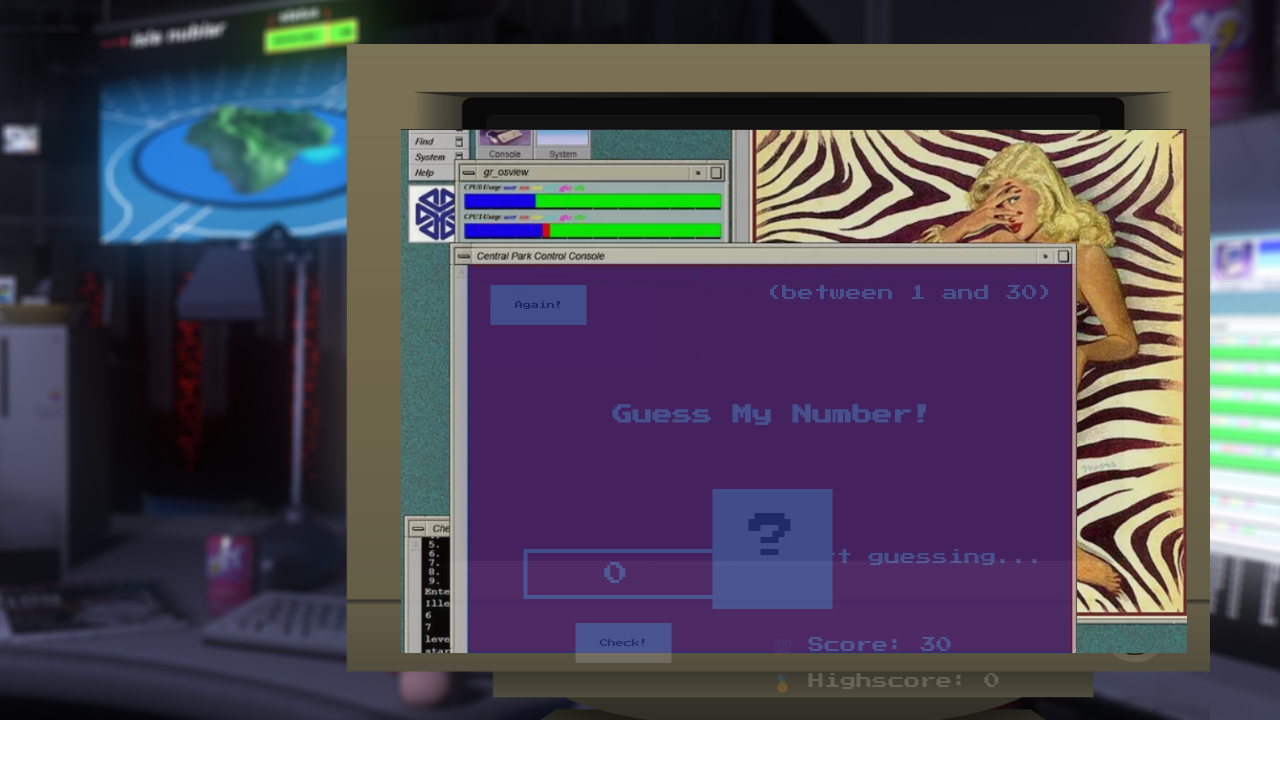
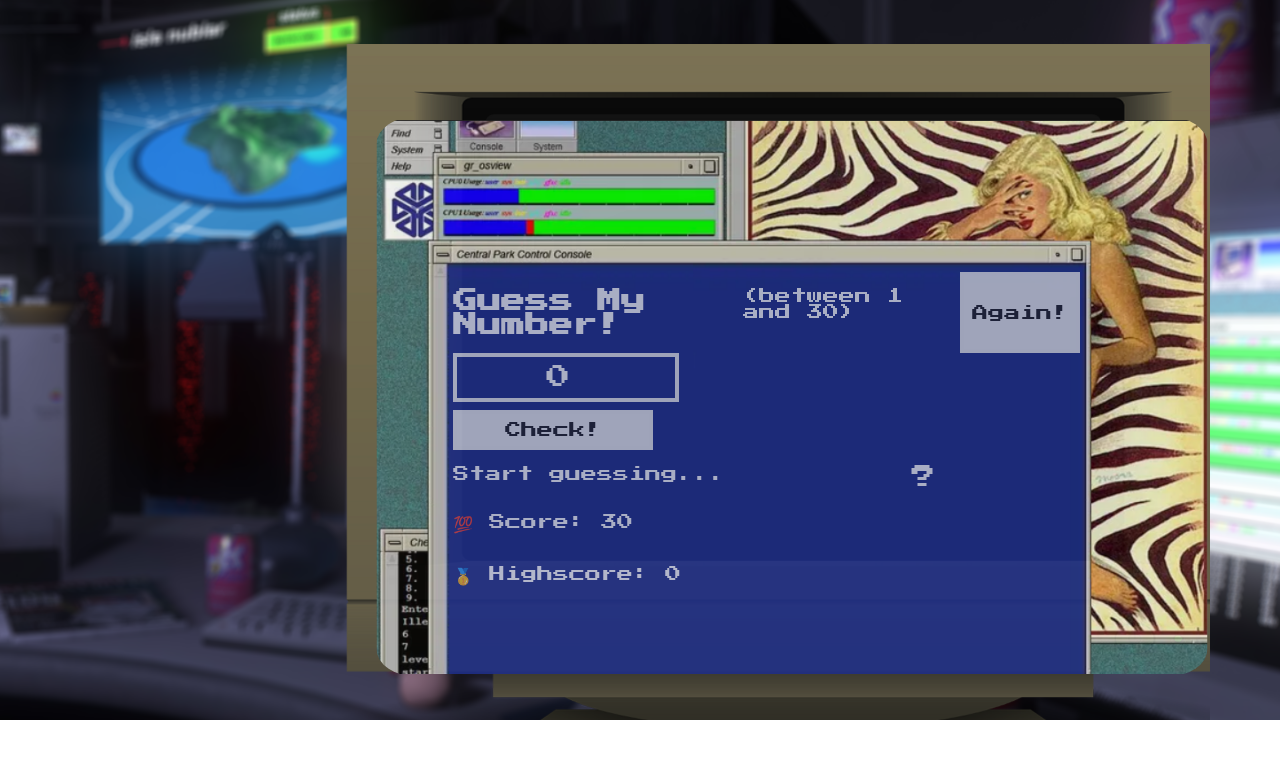
Before and after one commit to ChroniCODER/Guess-My-Number-Jurassic-Park-Edition, a website: page index.html in a window 1280 px wide. Both pictures are taken after a click on the button "EASY". Drawn offline with Linux system fonts and the light colour scheme.

Commit message:
envoi du projet sur github

```diff
--- a/index.html
+++ b/index.html
@@ -12,8 +12,7 @@
     <div class="crt-container">
       <div class="game-window">
         <div class="displayTitle">
-          <header>
-            <img src="" name="logo" />
+          <header class="title-header">
             <h1>Guess My Number!</h1>
             <h2>Jurassic Park Edition</h2>
           </header>
@@ -40,27 +39,30 @@
         </div>
 
         <div class="displayGame">
-          <header>
+          <header class="game-header">
             <h1>Guess My Number!</h1>
             <p class="between">(Between 1 and XX)</p>
             <button class="btn again" onclick="onButtonAgainClick()">
               Again!
             </button>
-            <div class="number">?</div>
           </header>
+
           <main>
             <section class="left">
               <input type="number" class="guess" onchange="verifyInput()" />
               <button class="btn check" onclick="onButtonClick()">
                 Check!
               </button>
-            </section>
-            <section class="right">
               <p class="message">Start guessing...</p>
               <p class="label-score">💯 Score: <span class="score">20</span></p>
               <p class="label-highscore">
                 🥇 Highscore: <span class="highscore">0</span>
               </p>
+            </section>
+            <section class="right">
+              <div class="number">?</div>
+              <img id="gif" src="img/dennysNedry.webp"/>
+              <audio id="audio" src="audio/magicWord.mp3" preload="auto"></audio>
             </section>
           </main>
         </div>
--- a/script.js
+++ b/script.js
@@ -185,6 +185,18 @@ function docChanger(className, entrie, speed) {
         element.textContent = entrie;
     }, speed);
 }
+function magicWordGif(delay) {
+    const gifElement = document.getElementById('gif');
+    const audioElement = document.getElementById('audio');
+    // Afficher le GIF
+    gifElement.style.display = 'block';
+    // Jouer le son
+    audioElement.play();
+    // Masquer le GIF après le délai spécifié
+    setTimeout(() => {
+        gifElement.style.display = 'none';
+    }, delay);
+}
 //initialisation de la valeur d'input
 let inputElement = document.querySelector('.guess');
 const tempNumber = 0;
@@ -205,14 +217,16 @@ function onButtonClick() {
         currentScore -= 1;
         score.textContent = currentScore.toString();
         docChanger('number', '', 1);
-        numberElt.classList.add('error');
+        magicWordGif(3500);
+        //numberElt.classList.add('error');
     }
     else if (parsedValue < secretNumber) {
         docChanger('message', `${parsedValue} is less than the secret number`, 1);
         docChanger('number', '', 1);
+        magicWordGif(3500);
         currentScore -= 1;
         score.textContent = currentScore.toString();
-        numberElt.classList.add('error');
+        //numberElt.classList.add('error');
     }
     if (parsedValue === secretNumber) {
         docChanger('message', 'bonne réponse ! BRAVO ! ', 1);
--- a/style2.css
+++ b/style2.css
@@ -1,10 +1,6 @@
 @import url('https://fonts.googleapis.com/css?family=Press+Start+2P&display=swap');
 
-* {
-  margin: 0;
-  padding: 0;
-  box-sizing: inherit;
-}
+
 
 html {
   font-size: 50%;
@@ -19,90 +15,93 @@ body {
 }
 
 /* LAYOUT */
-header {
-  position: relative;
-  height: 35vh;
+
+
+.game-header {
+  display: flex;
 
 }
 
 main {
-  height: 65vh;
   color: #ffffff;
   display: flex;
+  justify-content:space-around;
+}
 
-  justify-content: space-around;
+.left, .right {
+  width: 50%;
+  box-sizing: border-box;
+}
+
+.right {
+  display: flex;
+  justify-content: center;
+  align-items: center;
+
 }
 
 .left {
-  width: 52rem;
-  display: flex;
+  display:flex;
   flex-direction: column;
-  align-items: center;
+
 }
 
-.right {
-  width: 52rem;
-  font-size: 2rem;
-}
+
 
 /* ELEMENTS STYLE */
 
-.game-window {
-  background-color: red;
-  position: relative;
-  top: 23%;
-  left: 47%; /* Ajustez la valeur selon votre besoin */
-  transform: translate(-50%, -0%);
-  width: 605px; /* Largeur de l'écran CRT en pixels */
-  height: 388px; /* Hauteur de l'écran CRT en pixels */
-  padding: 5px; /* Espacement intérieur pour le contenu */
-  opacity: 20%;
-
-}
 h1 {
   color: #ffffff;
-  font-size: 250%;
-  text-align: center;
-  position: absolute;
-  width: 100%;
-  top: 52%;
-  left: 50%;
-  transform: translate(-50%, -50%);
+  font-size: x-large;
 }
 
 h2 {
   color: #ffffff;
+  font-size: large;
+}
+p {
+  color: #ffffff;
+  font-size: 2rem;
 }
 
 .number {
-  background: #eee;
-  color: #333;
-  font-size: 6rem;
-  width: 15rem;
-  padding: 3rem 0rem;
+  color: #ffffff;
+  width: 50rem;
+  font-size: 3rem;
   text-align: center;
-  position: absolute;
-  bottom: 0;
-  left: 50%;
-  transform: translate(-50%, 50%);
-  min-height: 15rem;
 }
 
-.number.error{
+#gif {
   background: url("img/dennysNedry.webp");
+  background-size: auto;
   background-size: cover;
+  position: absolute;
+  width: 200px;
+  height: 300px;
+  display: none;
 }
 
+.game-window {
+
+  position: relative;
+  top: 27%;
+  left: 47%; /* Ajustez la valeur selon votre besoin */
+  transform: translate(-50%, -0%);
+  width: 627px; /* Largeur de l'écran CRT en pixels */
+  height: 399px; /* Hauteur de l'écran CRT en pixels */
+  padding: 5px; /* Espacement intérieur pour le contenu */
+  opacity: 70%;
+
+}
 .crt-container {
   position: relative;
   top: 0%;
   left: 62%; /* Ajustez la valeur selon votre besoin */
   transform: translate(-50%, -0%);
-  width: 786px; /* Largeur de l'écran CRT en pixels */
-  height: 550px; /* Hauteur de l'écran CRT en pixels */
+  width: 831px; /* Largeur de l'écran CRT en pixels */
+  height: 561px; /* Hauteur de l'écran CRT en pixels */
   background: url("img/nedry_desktop.png") center/contain no-repeat;
-  padding: 40px; /* Espacement intérieur pour le contenu */
-  border-radius: 1%;
+  border-radius: 5%;
   margin-top: 116px;
   /* a partir de là en dessous c'est animation de l'ecran CRT*/
   animation: flicker 0.05s infinite;
@@ -119,39 +118,35 @@ h2 {
 
 .between {
   font-size: 2rem;
-  position: absolute;
-  top: 2rem;
-  right: 2rem;
   color:#ffffff;
 }
 
-.again {
-  position: absolute;
-  top: 2rem;
-  left: 2rem;
-}
 
 .guess {
   background: none;
   border: 4px solid #eee;
   font-family: inherit;
-  color: inherit;
+  color: #ffffff;
   font-size: 3rem;
   padding: 1.1rem;
   width: 25rem;
   text-align: center;
   display: block;
-  margin-bottom: 3rem;
+  margin-bottom: 1rem;
 }
 
 .btn {
-  border: none;
-  background-color: #eee;
+  border: 4px solid #eee;
+  background-color: none;
   color: #222;
-  font-size: 1rem;
+  font-size: 2rem;
   font-family: inherit;
-  padding: 2rem 3rem;
+  padding: 1rem 1rem;
   cursor: pointer;
+}
+
+.btn.check {
+  width: 25rem;
 }
 
 .btn:hover {
@@ -159,13 +154,17 @@ h2 {
 }
 
 .message {
-  margin-bottom: 8rem;
-  height: 3rem;
+  margin-bottom: 2rem;
+  height: 2rem;
 }
 
 .label-score {
-  margin-bottom: 2rem;
+ font-size: 2rem;
 }
+
+.label-highscore {
+  font-size: 2rem;
+ }
 
 
 /* CRT MONITOR FX */
```
Also changed, not shown: script.ts (+19 -3 lines), 2 other files.
